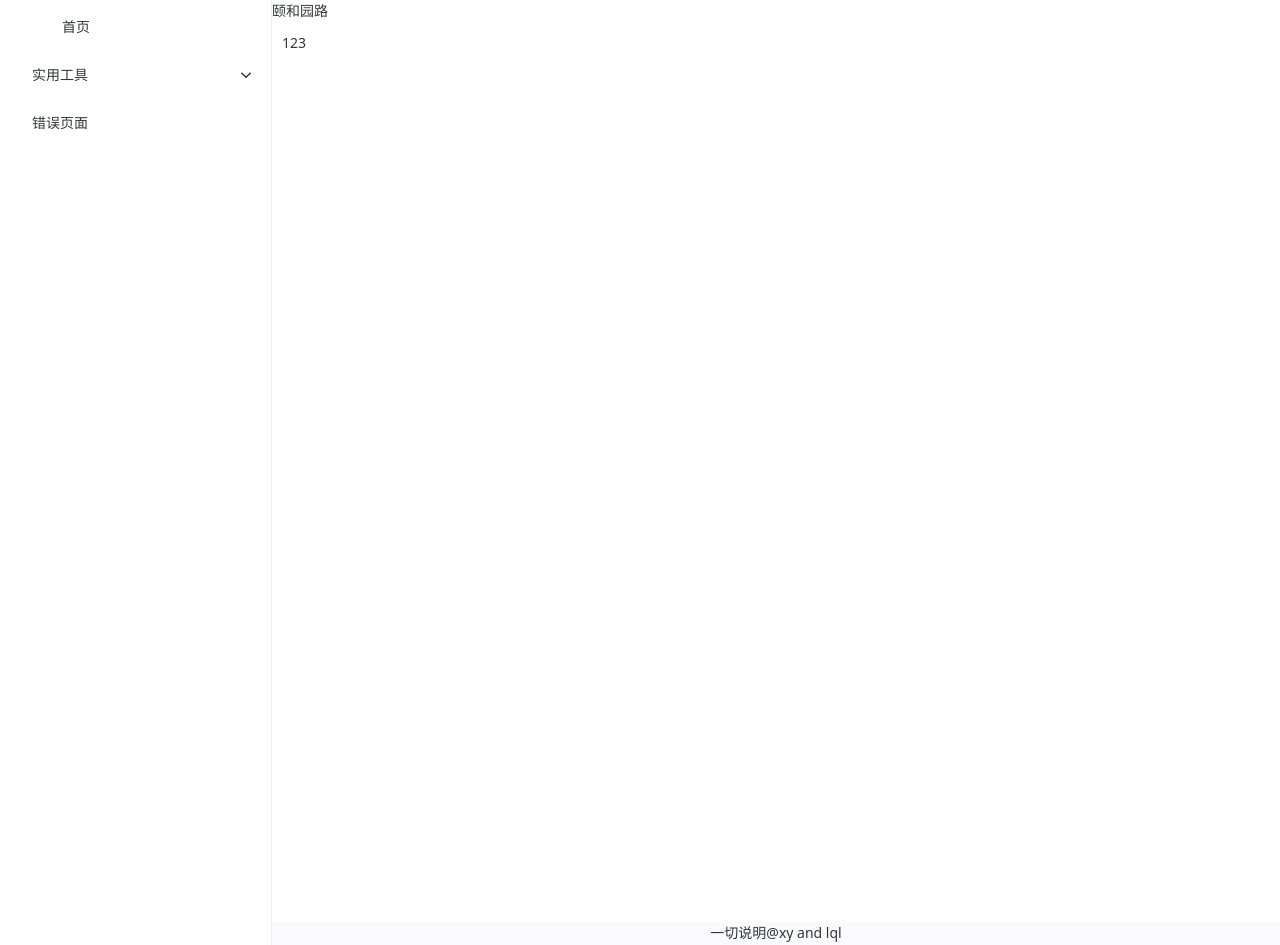
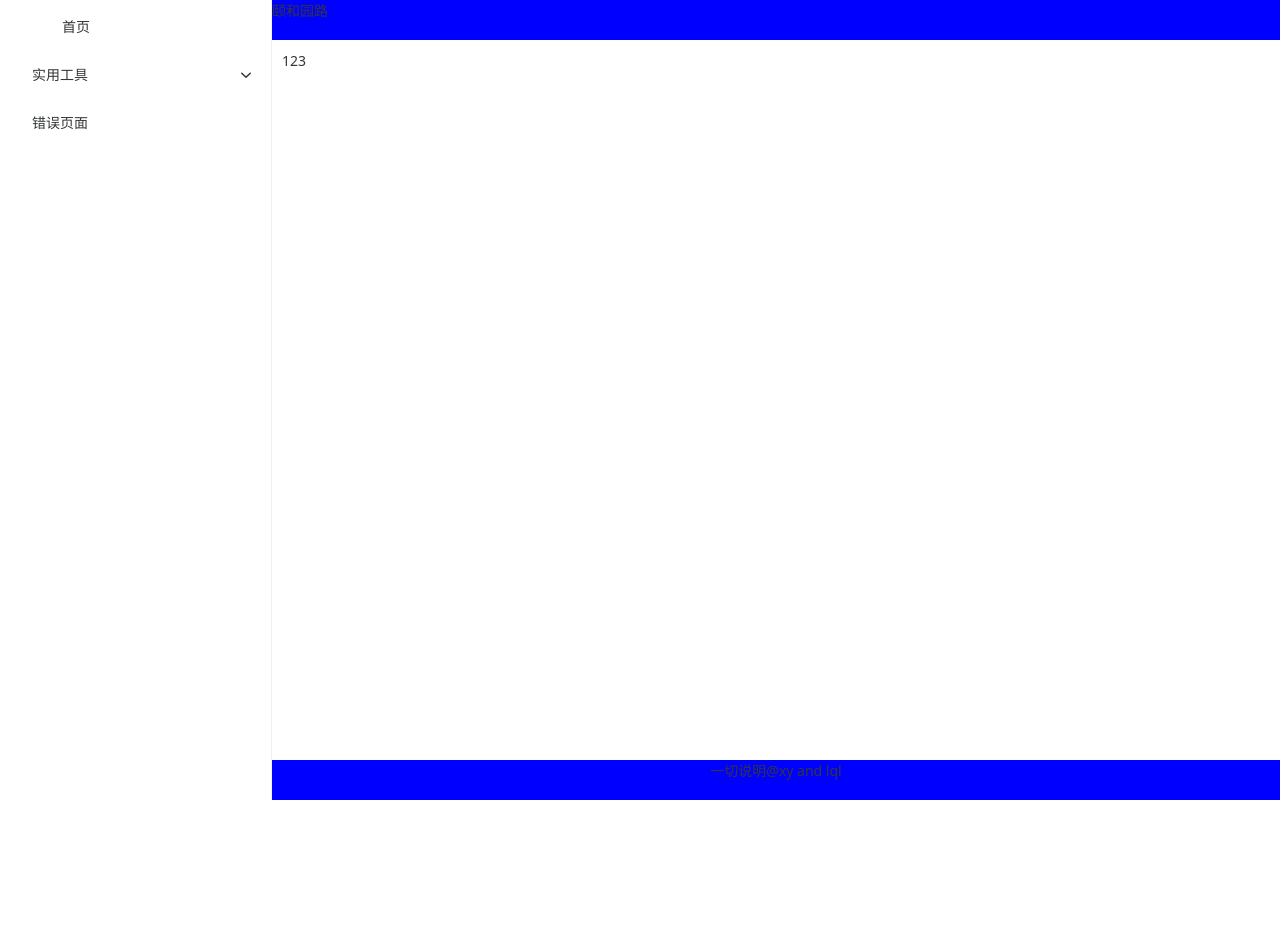
Before and after one commit to xy0411/money-dream, a Vue app: page / in a window 1280 px wide. After the commit the page ends 800 px from the top, so only its background shows below. Built offline with nearby package versions, Linux system fonts and the light colour scheme.

Commit message:
xy:框架自适应

```diff
--- a/src/layout/components/content.vue
+++ b/src/layout/components/content.vue
@@ -3,7 +3,7 @@
 </script>
 
 <template>
-    <n-layout-content content-style="min-height: 880px ; margin: 10px;">
+    <n-layout-content content-style="margin: 10px;">
         <router-view></router-view>
     </n-layout-content>
 </template>
--- a/src/layout/components/header.vue
+++ b/src/layout/components/header.vue
@@ -3,7 +3,7 @@
 </script>
 
 <template>
-    <n-layout-header>颐和园路</n-layout-header>
+    <n-layout-header content-style="height: 40px;">颐和园路</n-layout-header>
 </template>
 
 <style scoped></style>
--- a/src/layout/index.vue
+++ b/src/layout/index.vue
@@ -9,12 +9,29 @@ import CommonFooter from './components/footer.vue'
 <template>
     <n-layout has-sider>
         <CommonSider />
-        <n-layout>
-            <CommonHeader />
-            <CommonContent />
-            <CommonFooter />
+        <n-layout class="right">
+            <CommonHeader class="header" />
+            <CommonContent class="content" />
+            <CommonFooter class="footer" />
         </n-layout>
     </n-layout>
 </template>
 
-<style scoped></style>
+<style scoped lang='less'>
+.right {
+    .n-layout-scroll-container {
+        // display: flex;
+        flex-direction: column;
+        .header,
+        .footer {
+            height: 40px;
+            background-color: blue;
+        }
+        .content {
+            // flex-grow: 1;
+            height: calc(100vh - 80px);
+        }
+    }
+    height: 100vh;
+}
+</style>
```
